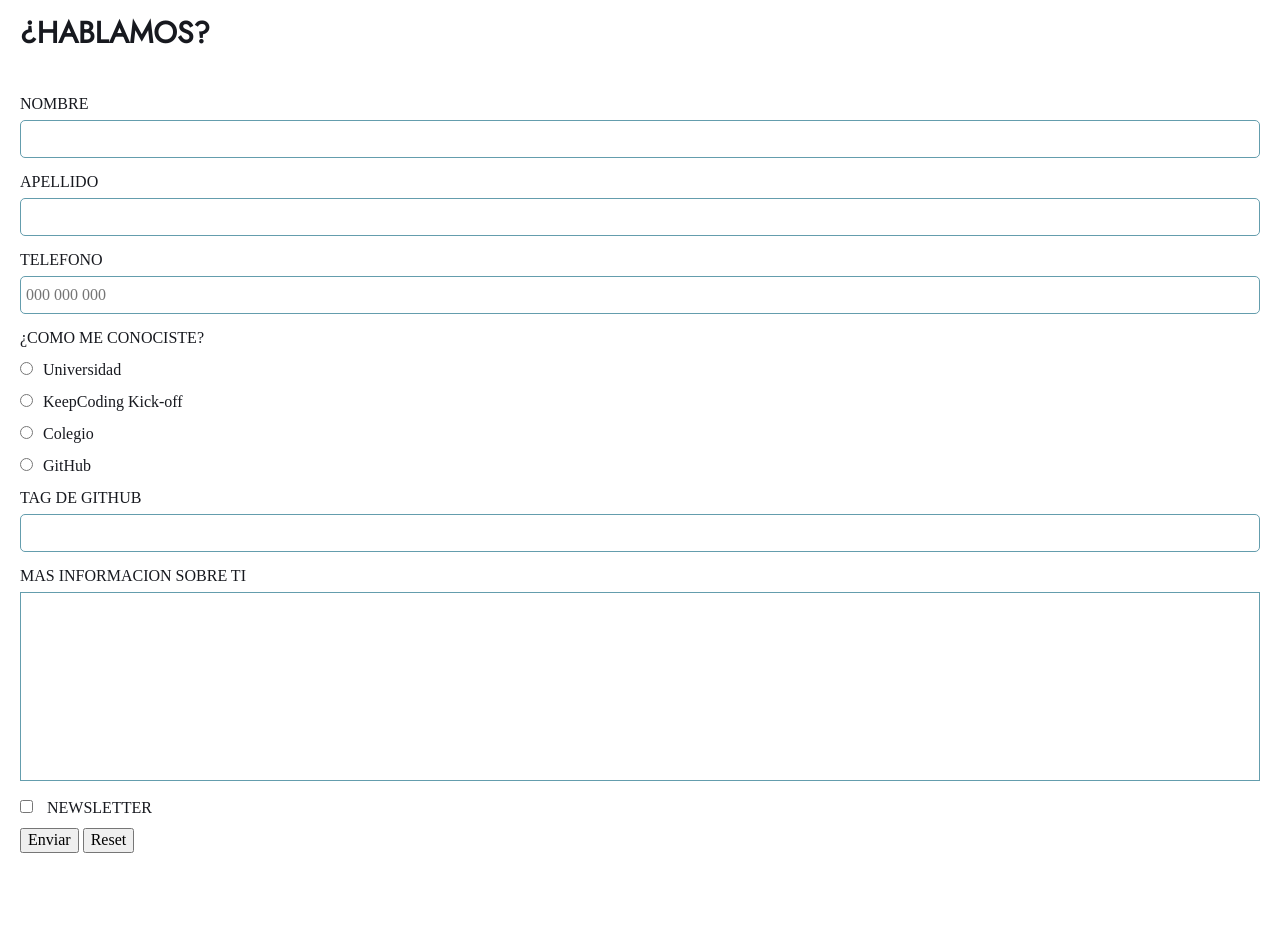
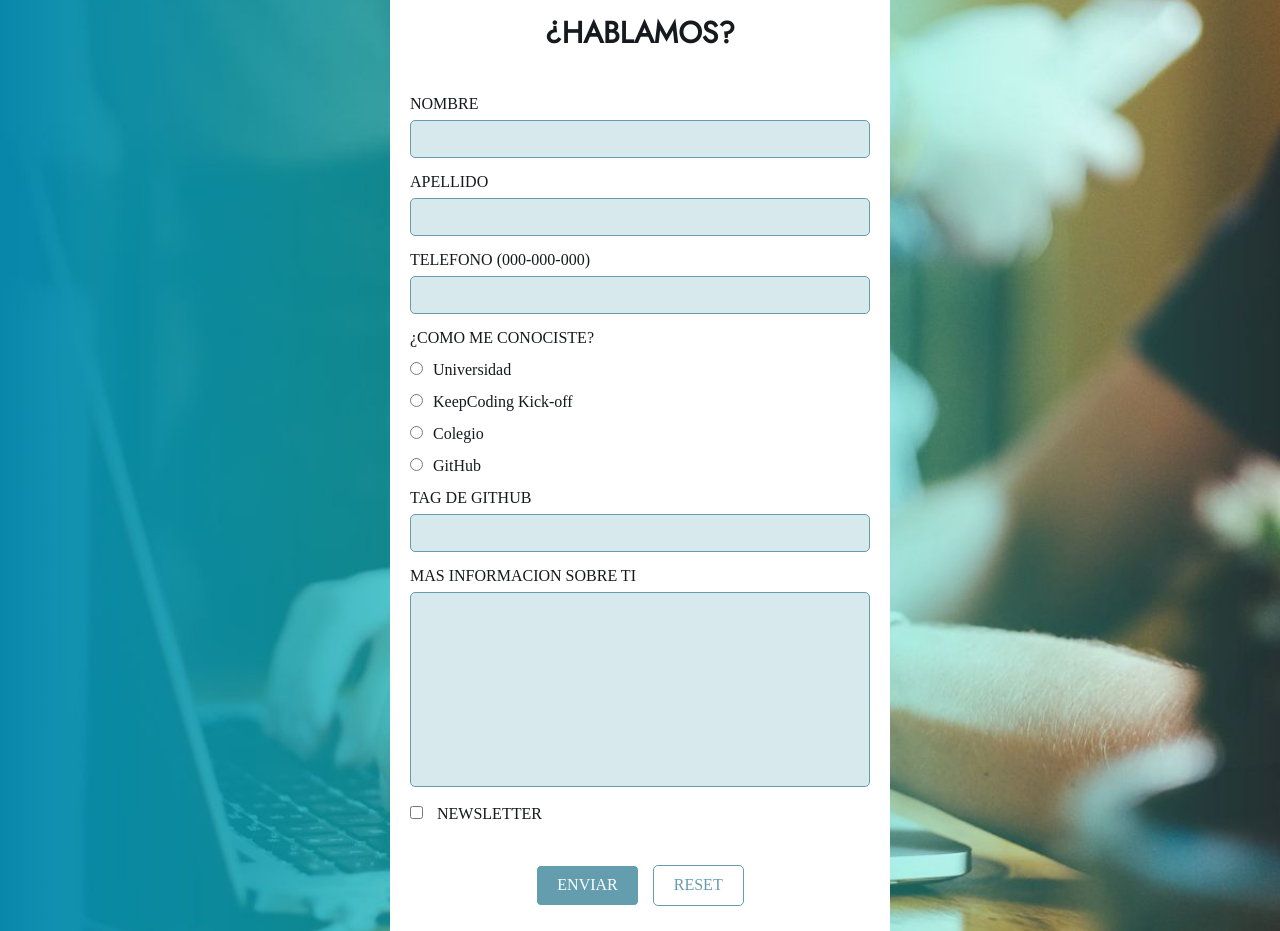
Before and after one commit to Snipsx17/practica_html_css_keepcoding, a plain HTML site: page index.html in a window 1280 px wide. Shown: the part 2620-3551 px from the top of the page. Before the commit the page ends 3496 px from the top, so only its background shows below. Drawn offline with Linux system fonts and the light colour scheme.

Commit message:
Agregro estilos al formulario de contacto y breakpoints

```diff
--- a/index.html
+++ b/index.html
@@ -9,6 +9,7 @@
     <link rel="stylesheet" href="styles/info.css" />
     <link rel="stylesheet" href="styles/skills.css" />
     <link rel="stylesheet" href="styles/contact.css">
+    <link rel="stylesheet" href="styles/components.css">
     <title>Portfolio Uberth Hernandez | Desarrollador Web</title>
   </head>
   <body>
@@ -162,8 +163,8 @@
                 </div>
             </div>
             <div class="input__form">
-                <label for="telefono">telefono</label>
-                <input type="tel" name="telefono" pattern="[0-9]{9}" required placeholder="000 000 000">
+                <label for="telefono">telefono (000-000-000)</label>
+                <input type="tel" name="telefono" pattern="[0-9]{9}" title="9 numeros" required>
             </div>
             <div class="form__radio">
                 <label for="telefono">¿Como me conociste?</label>
@@ -179,7 +180,7 @@
             </div>
             <div class="input__form">
                 <label for="git-tag">Tag de GitHub</label>
-                <input type="text" name="git" pattern="^@[^\s]+">
+                <input type="text" name="git-tag" pattern="^@[^\s]+" title="Debe comenzar por un @">
             </div>
             <label for="mensaje">Mas informacion sobre ti</label>
             <br>
@@ -188,9 +189,9 @@
                 <input type="checkbox" name="newsletter" value="registrarme">
                 <label for="newsletter">Newsletter</label>
             </div>
-            <div class="form_buttoms">
-                <input type="submit" value="Enviar">
-                <button type="reset">Reset</button>
+            <div class="form__btns">
+                <input class="btn" type="submit" value="Enviar">
+                <button class="btn btn--secondary" type="reset">Reset</button>
             </div>
         </form>
         </div>
--- a/styles/common.css
+++ b/styles/common.css
@@ -5,6 +5,7 @@
     --secondary-color: #C8F4DE;
     --light: #ffffff;
     --dark: #17191f;
+    --bg-form-input: rgba(61, 147, 171, 0.2);
     --font-princial: 'Jost', sans-serif;
     --font-secondary: 'M PLUS 1p', sans-serif;
 }
--- /dev/null
+++ b/styles/components.css
@@ -0,0 +1,21 @@
+.btn{
+    background-color: var(--main-color);
+    color: var(--light);
+    padding: 1rem 2rem;
+    border: 1px solid var(--light);
+    border-radius: .5rem;
+    text-transform: uppercase;
+    cursor: pointer;
+    margin: .5rem;
+}
+
+.btn:hover{
+    transform: scale(1.1);
+    transition: transform .2s linear;
+}
+
+.btn--secondary{
+    background-color: var(--light);
+    color: var(--main-color);
+    border: 1px solid var(--main-color);
+}
--- a/styles/contact.css
+++ b/styles/contact.css
@@ -1,7 +1,3 @@
-.contact{
-
-}
-
 .form{
     margin: 0 auto;
     padding: 2rem;
@@ -10,6 +6,7 @@
 .form h2{
     font-size: 3rem;
     text-transform: uppercase;
+    text-align: center;
 }
 
 .form__row{
@@ -30,12 +27,13 @@ label{
 .input__form input:not(input[type="checkbox"]){
     height: 3.8rem;
     width: 100%;
-    border-radius: .5rem;
-    padding: .5rem;
 }
 
 .input__form input, textarea{
     border: 1px solid var(--main-color);
+    border-radius: .5rem;
+    padding: .5rem;
+    background-color: var(--bg-form-input);
 }
 
 textarea{
@@ -46,3 +44,41 @@ textarea{
 .form__radio input[type="radio"],input[type="checkbox"]{
     margin-right: 1rem;
 }
+
+.form__btns{
+    margin-top: 3rem;
+    text-align: center;
+}
+
+/******* RESPONSIVE *******/
+@media(min-width: 768px){
+    .contact{
+        background-image: url("../assets/app/form_bg_768.jpg");
+        background-position: center;
+        background-repeat: no-repeat;
+        background-size: cover;
+    }
+
+    .form{
+        width: 500px;
+        background-color: var(--light);
+    }
+}
+
+@media(min-width: 992px){
+    .contact{
+        background-image: url("../assets/app/form_bg_992.jpg");
+    }
+}
+
+@media(min-width: 1200px){
+    .contact{
+        background-image: url("../assets/app/form_bg_1200.jpg");
+    }
+}
+
+@media(min-width: 1400px){
+    .contact{
+        background-image: url("../assets/app/form_bg_1400.jpg");
+    }
+}
```
Also changed, not shown: assets/app/form_bg_1200.jpg (added), assets/app/form_bg_1400.jpg (added), assets/app/form_bg_768.jpg (added), assets/app/form_bg_992.jpg (added).
